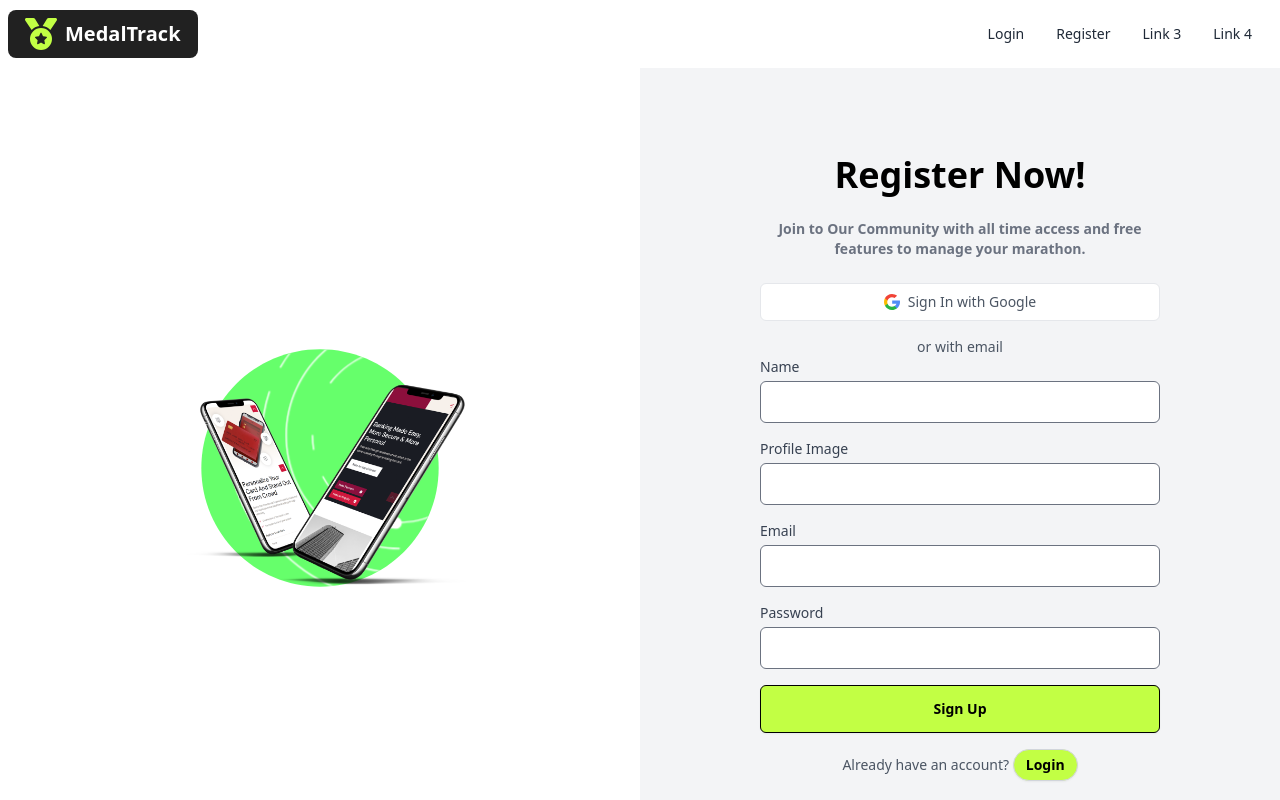
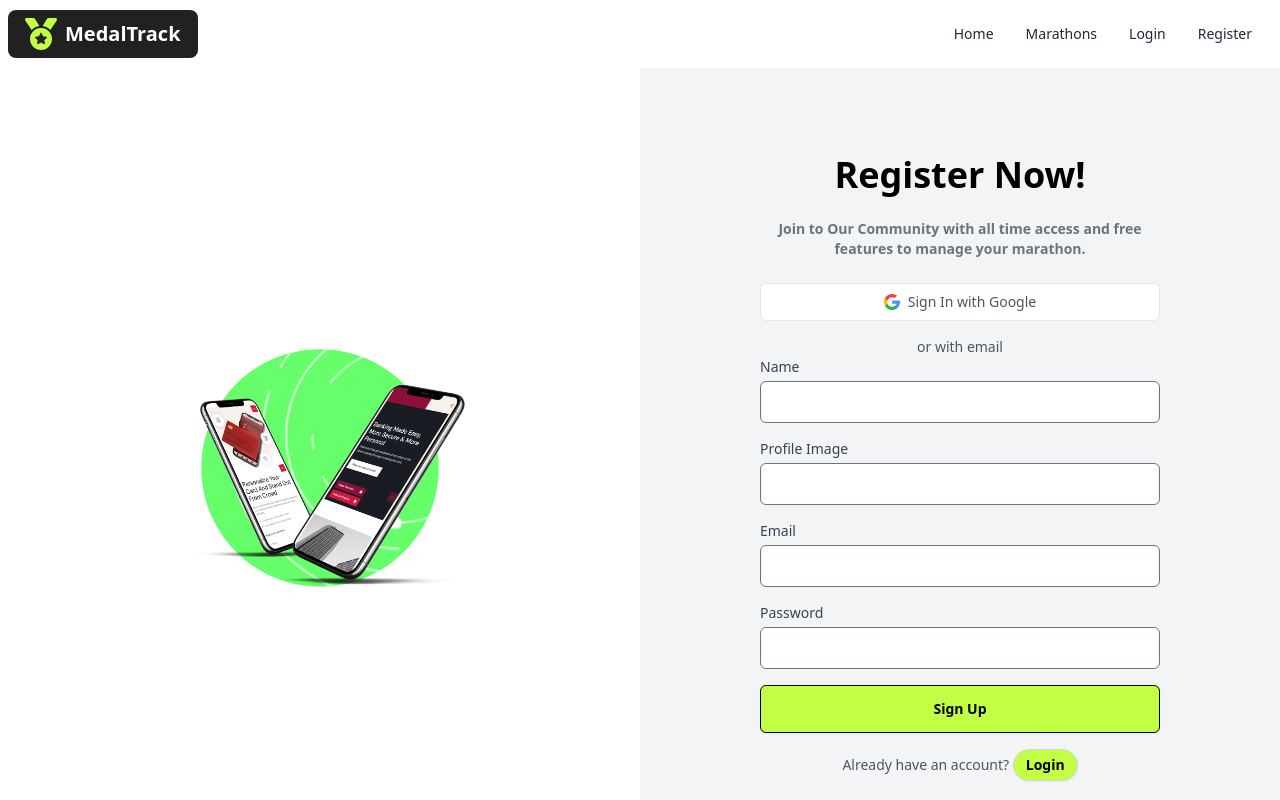
Before and after one commit to tahmidjihan/medalTrack, a React (Vite) app: page /register in a window 1280 px wide. Shown: the top 800 px of the page. Built offline with nearby package versions, Linux system fonts and the light colour scheme; no server answers.

Commit message:
fixed hero bug and added logout

```diff
--- a/src/Components/Navbar.jsx
+++ b/src/Components/Navbar.jsx
@@ -1,24 +1,50 @@
 import React from 'react';
 import { Link } from 'react-router';
+import { useAuth } from '../Routes/AuthProvider';
 
 function Navbar() {
+  const { user, logOut } = useAuth();
+
   function Menu() {
     return (
       <>
         <li>
-          <Link to='/login'>Login</Link>
+          <Link to='/'>Home</Link>
         </li>
 
         <li>
-          <Link to='/register'>Register</Link>
+          <a>Marathons</a>
         </li>
-
-        <li>
-          <a>Link 3</a>
-        </li>
-        <li>
-          <a>Link 4</a>
-        </li>
+        {!user ? (
+          <>
+            <li>
+              <Link to='/login'>Login</Link>
+            </li>
+            <li>
+              <Link to='/register'>Register</Link>
+            </li>
+          </>
+        ) : (
+          <>
+            <li>
+              <Link to='/dashboard'>Dashboard</Link>
+            </li>
+            <li className=' p-0'>
+              <div>
+                <img
+                  src={user?.photoURL}
+                  className='w-[50px] h-[50px] rounded-full'
+                  alt=''
+                />
+              </div>
+            </li>
+            <li>
+              <button onClick={logOut} className='bg-error font-bold'>
+                Logout
+              </button>
+            </li>
+          </>
+        )}
       </>
     );
   }
@@ -32,7 +58,7 @@ function Navbar() {
           </a>
         </div>
         <div className='flex-none'>
-          <ul className='menu menu-horizontal px-1 hidden md:flex'>
+          <ul className='menu menu-horizontal px-1 items-center hidden md:flex'>
             <Menu></Menu>
           </ul>
           <div className='dropdown dropdown-left flex md:hidden'>
--- a/src/Pages/Authorization.jsx
+++ b/src/Pages/Authorization.jsx
@@ -19,6 +19,10 @@ function Authorization({ login }) {
       const image = e.target.image.value;
       signUp(email, password, name, image);
     }
+  }
+  if (user) {
+    navigate('/');
+    return null;
   }
   return (
     <>
--- a/src/Routes/AuthProvider.jsx
+++ b/src/Routes/AuthProvider.jsx
@@ -44,6 +44,11 @@ function AuthProvider({ children }) {
       setUser(user);
     });
   }
+  function logOut() {
+    signOut(auth).then(() => {
+      setUser(null);
+    });
+  }
   useEffect(() => {
     const unsubscribe = onAuthStateChanged(auth, (user) => {
       if (user) {
@@ -60,6 +65,7 @@ function AuthProvider({ children }) {
     user,
     signIn,
     signUp,
+    logOut,
     loginWithGoogle,
   };
   return (
```
Also changed, not shown: public/marathon.jpg (renamed from src/assets/marathon.jpg).
